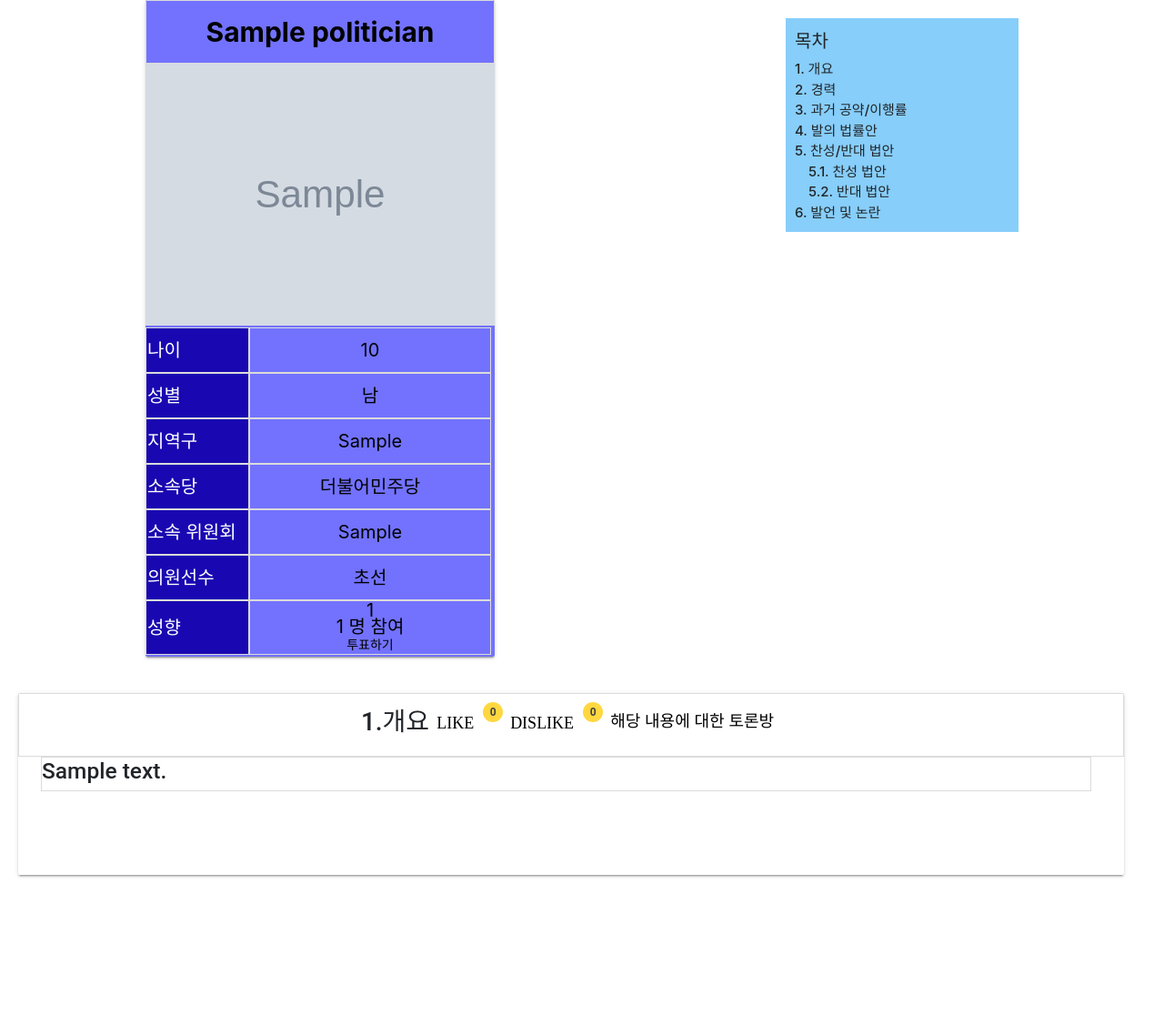
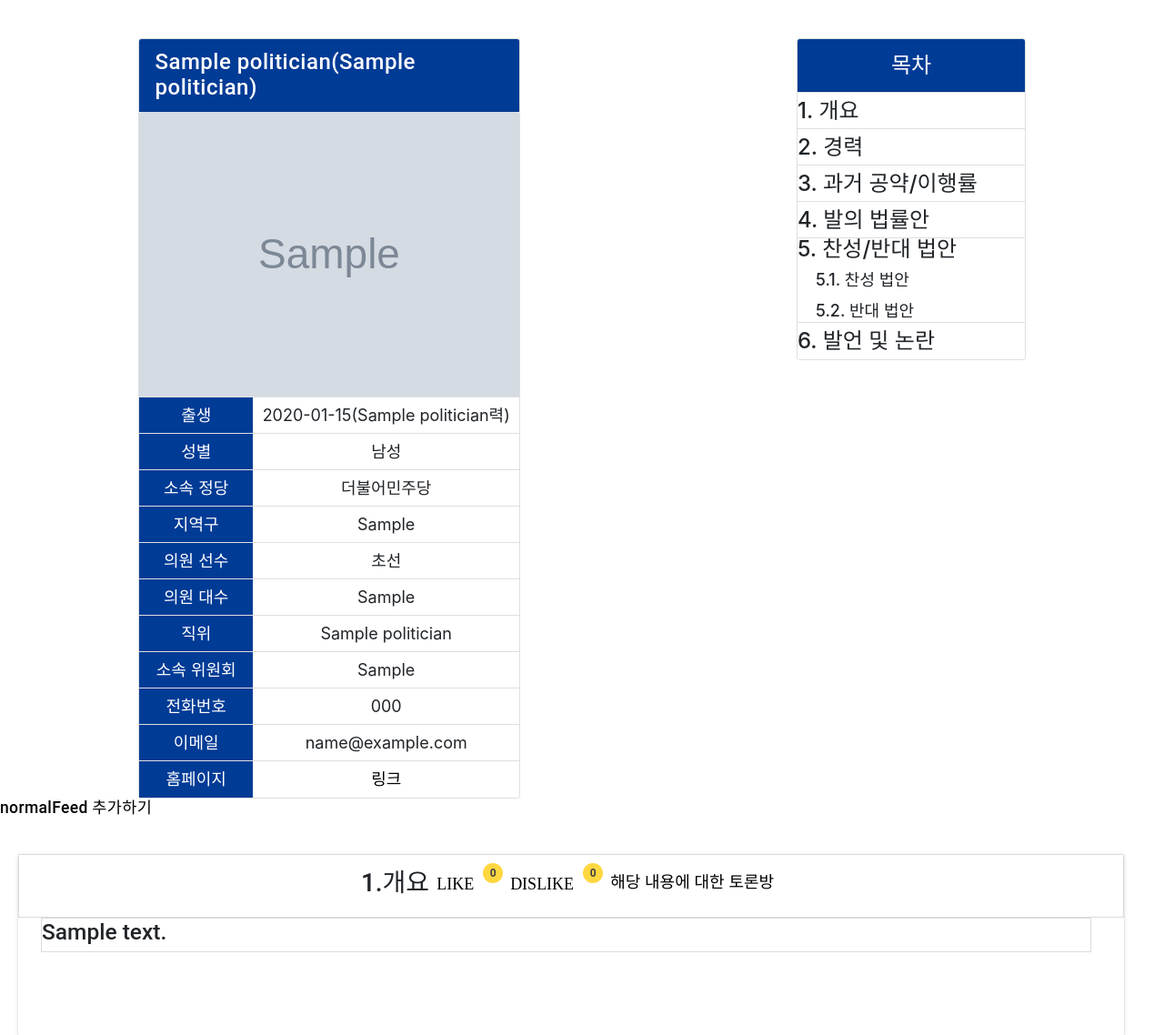
Before and after one commit to jangyeongjun/jungchiwiki, a Django app: template feedpage/templates/feedpage/politician.html in a window 1280 px wide. Shown: the part 64-1202 px from the top of the page at 91% size. Run offline with Django 3.2, Linux system fonts and the light colour scheme; the template is opened without the code that fills it: values that come from a table or form of the project are taken from there, others are empty; tables that the repository leaves empty hold one stand-in row (values such as "Sample post"); grey boxes marked "Sample" are stand-in pictures; some libraries are stand-ins or nearby versions.

Commit message:
using bootstrap

```diff
--- a/feedpage/static/feedpage/style.css
+++ b/feedpage/static/feedpage/style.css
@@ -4,6 +4,7 @@
 body  {
   background-color:  white;
   height: 100%;
+
 }
 .tabs {
   display: flex;
@@ -252,16 +253,114 @@ th {
 /* #region POLITICIAN.HTML CSS */
 
 
-.middle-header {
-	width:100%;
+.politician-header {
+  width:100%;
 	display: flex;
 	justify-content: space-around;
 
 }
 
+.politician-header .card-header {
+  color:white;
+}
+
+.politician-header img {
+  width: 100%;
+  height: auto;
+}
+
+.politician-header > .card {
+  width: 30rem;
+  height: auto;
+  margin-top:3rem;"
+}
+
+.card-header[id="더불어민주당"] {
+  background:rgb(0, 59,150);
+}
+
+.card-header[id="미래통합당"] {
+  background:rgb(250, 187, 203);
+}
+
+.card-header[id="정의당"] {
+  background: rgb(255, 204, 0);
+}
+
+.card-header[id="국민의당"] {
+  background:rgb(234, 85, 4);
+}
+
+.politician-header .list-group-item {
+  display:flex;
+  justify-content: flex-start;
+  align-items:center;
+  padding:0;
+  min-height: 40px;
+  font-size: 18px;
+}
+
+.politician-header .category {
+  width:30%;
+  height:100%;
+  margin:0;
+  color:white;
+  display: flex;
+  justify-content:center;
+  align-items: center;
+}
+.politician-header .content {
+  width:70%;
+  height:100%;
+  margin:0;
+  display: flex;
+  justify-content:center;
+  align-items: center;
+}
+
+
+.politician-header .category[id="더불어민주당"] {
+  background:rgb(0, 59,150);
+
+
+}
+
+.category[id="미래통합당"] {
+  background:rgb(250, 187, 203);
+}
+
+.category[id="정의당"] {
+  background: rgb(255, 204, 0);
+}
+
+.category[id="국민의당"] {
+  background:rgb(234, 85, 4);
+}
+
+
+
+.politician-header > .table-of-contents {
+	height:30%;
+
+}
+
+
+
+.politician-header .large-number {
+  font-size: 24px;
+}
+
+
+.politician-header .multiple-items .small-number {
+  margin-left:20px;
+  padding-top:10px;
+  font-size:18px;
+}
+
+
 /*politician 프로필 카드 */
 
-
+/*
 .demo-card-wide.mdl-card.profile[id="더불어민주당"] {
 	width: 30%;
 	height: 100%;
@@ -301,8 +400,7 @@ th {
 .demo-card-wide > .mdl-card__title {
 	display:flex;
 	justify-content:center;
-	/* background: url('../assets/demos/welcome_card.jpg') center / cover; */
-	border: solid 1px #dbdbdb;
+	background: url('../assets/demos/welcome_card.jpg') center / cover;
 }
 
 .demo-card-wide > .mdl-card__photo {
@@ -372,43 +470,13 @@ th {
   width:100%;
   display:flex;
   justify-content: space-evenly;
-}
+} */
 
 /* politician 페이지 목차 */
 
-.middle-header > .table-of-contents {
-	width: 20%;
-	height:100%;
-	margin-top: 20px;
-	padding:10px;
-	background-color:lightskyblue;
-	display:flex;
-	flex-direction: column;
-  align-items:flex-start;
 
-}
 
-.middle-header > .table-of-contents > .title {
-	font-size: 20px;
-}
 
-.middle-header > .table-of-contents > .content {
-	font-size: 15px;
-	display: flex;
-	flex-direction : column;
-	margin-top: 5px;
-}
-
-.middle-header > .table-of-contents > .content > .large-number{
-	font-size: 15px;
-
-}
-
-.middle-header > .table-of-contents > .content > .small-number {
-	font-size: 15px;
-	padding-left: 15px;
-
-}
 
 /* polition.html normalFeed css */
 
--- a/feedpage/templates/base.html
+++ b/feedpage/templates/base.html
@@ -3,6 +3,7 @@
 <html>
     <head>
         <meta charset="utf-8">
+        <meta name="viewport" content="width=device-width, initial-scale=1">
         <title>국회위키</title>
         <link rel="stylesheet" href="https://fonts.googleapis.com/icon?family=Material+Icons">
         <link rel="stylesheet" href="https://code.getmdl.io/1.3.0/material.orange-amber.min.css">
@@ -10,6 +11,8 @@
         <script defer src="https://code.getmdl.io/1.3.0/material.min.js"></script>
         <script src="https://code.jquery.com/jquery-3.5.1.min.js" integrity="sha256-9/aliU8dGd2tb6OSsuzixeV4y/faTqgFtohetphbbj0=" crossorigin="anonymous"></script>
         <script src="https://stackpath.bootstrapcdn.com/bootstrap/4.5.0/js/bootstrap.min.js" integrity="sha384-OgVRvuATP1z7JjHLkuOU7Xw704+h835Lr+6QL9UvYjZE3Ipu6Tp75j7Bh/kR0JKI" crossorigin="anonymous"></script>
+
+
         <link  rel="stylesheet"  href="{% static 'feedpage/style.css' %}" />
         <script type="text/javascript" src="https://openapi.map.naver.com/openapi/v3/maps.js?ncpClientId=jvvd3yvxhm"></script>
     </head>
--- a/feedpage/templates/feedpage/politician.html
+++ b/feedpage/templates/feedpage/politician.html
@@ -2,18 +2,11 @@
 
 
 {% block content %}
-
-    {% comment %} 국회의원 페이지 상단 파트 {% endcomment %}
-    <div class="middle-header">
-        {% comment %} 국회의원 프로필 카드 {% endcomment %}
-        <div class="demo-card-wide mdl-card mdl-shadow--2dp profile" id = "{{ politician.politicalParty }}">
-            <div class="mdl-card__title">
-                <div class="mdl-card__title-text" style="font-weight: bold; font-size:30px;">{{ politician.hg_name }}</div>
-            </div>
-
-            <div class ="mdl-card__photo">
+    <div class="politician-header">
+        <div class="card">
+            <h5 class="card-header" id = "{{ politician.politicalParty}}" style = "font-size:24px; display:flex; justify-content:center;">{{ politician.hg_name }}({{politician.eng_name}})</h5>
             {% if  politician.photo %}
-                    <img src="{{ politician.photo.url }}"  alt="" width="100%" height="100%">
+                <img src="{{ politician.photo.url }}" class="card-img-top" alt="" >
             {% else %}
             <form enctype="multipart/form-data" action="/feeds/politician/{{ politician.id }}/insert-photo/" method="POST">
                     {% csrf_token %}
@@ -22,92 +15,141 @@
                     <input type="submit" value="submit" />
                 </form>
             {% endif %}
+            <ul class="list-group list-group-flush">
+                <li class="list-group-item">
+                    <div class="category" id ="{{ politician.politicalParty }}">
+                        <span>출생</span>
+                    </div>
+                    <div class="content">
+                        <span>{{ politician.bth_date}}({{ politician.bth_name}}력)</span>
+                        {% comment %} <span>{{ politician.age}}</span> {% endcomment %}
+                    </div>
+                </li>
+                <li class="list-group-item">
+                    <div class="category" id ="{{ politician.politicalParty }}">
+                        <span>성별</span>
+                    </div>
+                    <div class="content">
+                        <span>{{ politician.gender }}성</span>
+                    </div>
+                </li>
+                <li class="list-group-item">
+                    <div class="category" id ="{{ politician.politicalParty }}">
+                        <span>소속 정당</span>
+                    </div>
+                    <div class="content">
+                        <span>{{ politician.politicalParty}}</span>
+                    </div>
+                </li>
+                <li class="list-group-item">
+                    <div class="category" id ="{{ politician.politicalParty }}">
+                        <span>지역구</span>
+                    </div>
+                    <div class="content">
+                        <span>{{ politician.district}}</span>
+                    </div>
+                </li>
+                <li class="list-group-item">
+                    <div class="category" id ="{{ politician.politicalParty }}">
+                        <span>의원 선수</span>
+                    </div>
+                    <div class="content">
+                        <span>{{ politician.electedCount}}</span>
+                    </div>
+                </li>
+                <li class="list-group-item">
+                    <div class="category" id ="{{ politician.politicalParty }}">
+                        <span>의원 대수</span>
+                    </div>
+                    <div class="content">
+                        <span>{{ politician.units}}</span>
+                    </div>
+                </li>
+                <li class="list-group-item">
+                    <div class="category" id ="{{ politician.politicalParty }}">
+                        <span>직위</span>
+                    </div>
+                    <div class="content">
+                        <span>{{ politician.job_res_name}}</span>
+                    </div>
+                </li>
+                <li class="list-group-item">
+                    <div class="category" id ="{{ politician.politicalParty }}">
+                        <span>소속 위원회</span>
+                    </div>
+                    <div class="content">
+                        <span>{{ politician.politicalCommittee}}</span>
+                    </div>
+                </li>
+                <li class="list-group-item">
+                    <div class="category" id ="{{ politician.politicalParty }}">
+                        <span>전화번호</span>
+                    </div>
+                    <div class="content">
+                        <span>{{ politician.tel_num }}</span>
+                    </div>
+                </li>
+                <li class="list-group-item">
+                    <div class="category" id ="{{ politician.politicalParty }}">
+                        <span>이메일</span>
+                    </div>
+                    <div class="content">
+                        <span >{{ politician.e_mail }}</span>
+                    </div>
+                </li>
+                <li class="list-group-item">
+                    <div class="category" id ="{{ politician.politicalParty }}">
+                        <span>홈페이지</span>
+                    </div>
+                    <div class="content">
+                        <a href="{{ politician.homepage }}" class="card-link">링크</a>
+                    </div>
+                </li>
+            </ul>
         </div>
 
-            <div class="mdl-card__supporting-text">
-                <table>
-                    <tr>
-                        <td class = "category">나이</td>
-                        <td class = "content">{{ politician.age }}</td>
-                    </tr>
-                    <tr>
-                        <td class = "category">성별</td>
-                        <td class = "content">{{ politician.gender }}</td>
-                    </tr>
-                    <tr>
-                        <td class = "category">지역구</td>
-                        <td class = "content">{{ politician.district }}</td>
-                    </tr>
-                    <tr>
-                        <td class = "category">소속당</td>
-                        <td class = "content">{{ politician.politicalParty }}</td>
-                    </tr>
-                    <tr>
-                        <td class = "category">소속 위원회</td>
-                        <td class = "content">{{ politician.politicalCommittee }}</td>
-                    </tr>
-                    <tr>
-                        <td class = "category">의원선수</td>
-                        <td class = "content">{{ politician.electedCount }}</td>
-                    </tr>
-                    <tr>
-                        <td class = "category">성향</td>
-                        <td class = "content">
-                            {% comment %} 투표 결과 표시하기 점수 {% endcomment %}
-                            <span>{{ politician.politicalOrientation }}</span>
-                            <span>{{ politician.orientation_vote_users.count }} 명 참여</span>
-                            {% if user in politician.orientation_vote_users.all %}
-                                <a href="/feeds/politician/{{ politician.id }}/orientationVote/cancel/">투표취소</a>
-                            {% else%}
-                                <div class = "popup">
-                                    <span>투표하기</span>
+
+        <div class="card table-of-contents" style="width: 18rem; ">
+            <div class="card-header" id = "{{ politician.politicalParty}}" style="font-size:24px; text-align:center;">
+                목차
             </div>
-                            {% endif %}
+            <ul class="list-group list-group-flush">
+                <li class="list-group-item">
+                    <a class = "large-number scroll-down" data-id = "1">1. 개요</a>
+                </li>
+                <li class="list-group-item">
+                    <a class = "large-number scroll-down" data-id = "2">2. 경력</a>
+                </li>
+                <li class="list-group-item">
+                    <a class = "large-number scroll-down" data-id = "3">3. 과거 공약/이행률</a>
+                </li>
+                <li class="list-group-item">
+                    <a class = "large-number scroll-down" data-id = "4">4. 발의 법률안</a>
+                </li>
+                <li class="list-group-item">
+                    <div class="multiple-items" style="display: flex;
+                                                       flex-direction: column;
+                                                       align-items: flex-start;">
+                        <a class = "large-number scroll-down" data-id = "5">5. 찬성/반대 법안</a>
+                        <a class = "small-number scroll-down" data-id = "6">5.1. 찬성 법안</a>
+                        <a class = "small-number scroll-down" data-id = "7">5.2. 반대 법안</a>
+                    </div>
+                </li>
 
-                        </td>
-                    </tr>
-                    <tr id="test" style="display:none; ">
-
-                        <td class = "vote">
-                            <a href="/feeds/politician/{{ politician.id }}/orientationVote/0/">-5</a>
-                            <a href="/feeds/politician/{{ politician.id }}/orientationVote/1/">-4</a>
-                            <a href="/feeds/politician/{{ politician.id }}/orientationVote/2/">-3</a>
-                            <a href="/feeds/politician/{{ politician.id }}/orientationVote/3/">-2</a>
-                            <a href="/feeds/politician/{{ politician.id }}/orientationVote/4/">-1</a>
-                            <a href="/feeds/politician/{{ politician.id }}/orientationVote/5/">0</a>
-                            <a href="/feeds/politician/{{ politician.id }}/orientationVote/6/">1</a>
-                            <a href="/feeds/politician/{{ politician.id }}/orientationVote/7/">2</a>
-                            <a href="/feeds/politician/{{ politician.id }}/orientationVote/8/">3</a>
-                            <a href="/feeds/politician/{{ politician.id }}/orientationVote/9/">4</a>
-                            <a href="/feeds/politician/{{ politician.id }}/orientationVote/10/">5</a>
-
-                        </td>
-                    </tr>
-                </table>
+                <li class="list-group-item">
+                    <a class = "large-number scroll-down" data-id = "8">6. 발언 및 논란</a>
+                </li>
+            </ul>
         </div>
     </div>
 
-        {% comment %} 국회의원 페이지 목차 {% endcomment %}
-        <div class ="table-of-contents">
-            <div class="title">목차</div>
-            <div class="content">
-                <a class = "large-number scroll-down" data-id = "1">1. 개요</a>
-                <a class = "large-number scroll-down" data-id = "2">2. 경력</a>
-                <a class = "large-number scroll-down" data-id = "3">3. 과거 공약/이행률</a>
-                <a class = "large-number scroll-down" data-id = "4">4. 발의 법률안</a>
-                <a class = "large-number scroll-down" data-id = "5">5. 찬성/반대 법안</a>
-                <a class = "small-number scroll-down" data-id = "6">5.1. 찬성 법안</a>
-                <a class = "small-number scroll-down" data-id = "7">5.2. 반대 법안</a>
-                <a class = "large-number scroll-down" data-id = "8">6. 발언 및 논란</a>
 
-            </div>
-        </div>
-    </div>
-    {% if user.is_superuser %}
+
+    {% comment %} {% if user.is_superuser %} {% endcomment %}
     <h5>
         <a href = "/feeds/politician/{{ politician.id }}/normalfeed/new/">normalFeed 추가하기</a>
     </h5>
-    {% endif %}
+    {% comment %} {% endif %} {% endcomment %}
     {% comment %} normal Feed 보여주는 part {% endcomment %}
     {%for normalFeed in normalFeeds|dictsort:"title"%}
         <div class="demo-card-wide mdl-card mdl-shadow--2dp normal-feed" id ="normalFeed">
```
Also changed, not shown: feedpage/templates/feedpage/main.html (+4 -4 lines). Lines whose indentation alone changed are shown as unchanged.
